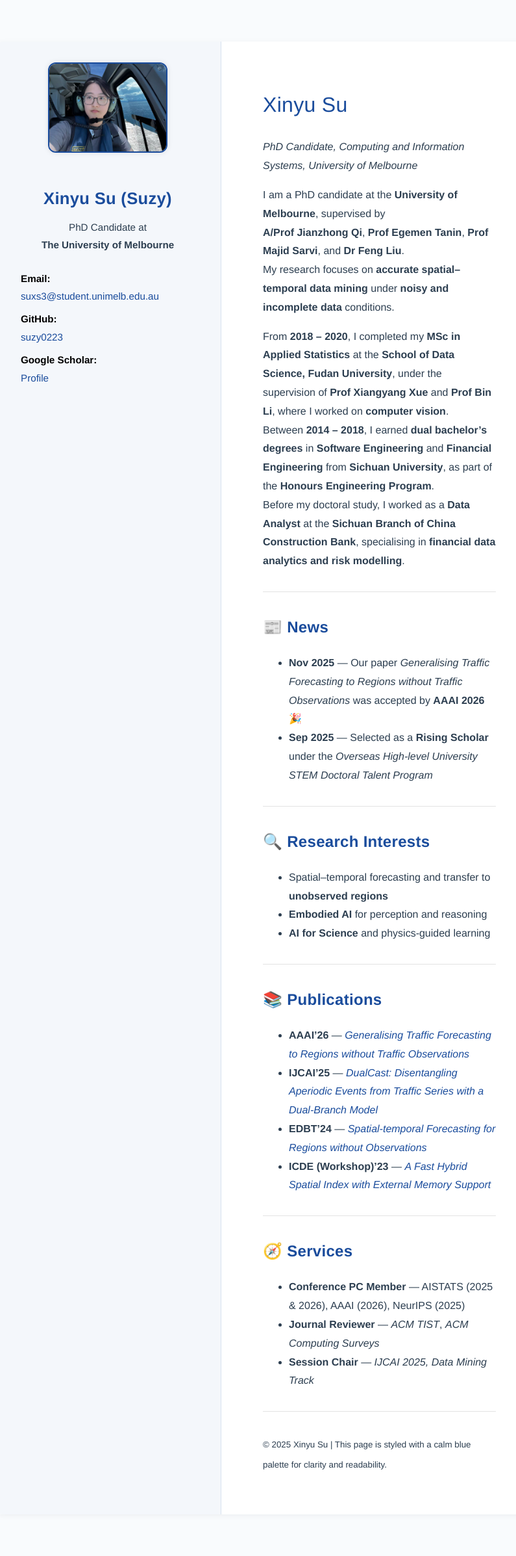
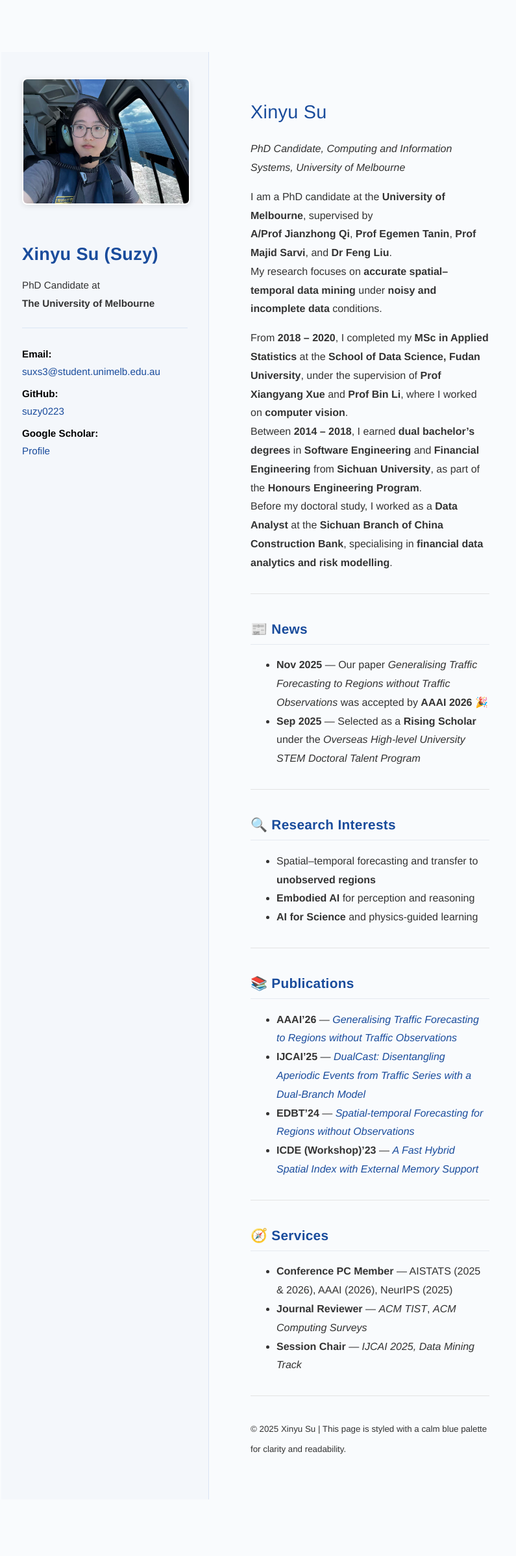
Before and after one commit to xy-su/xy-su.github.io, a Jekyll site: the page built from index.md, in a window 1280 px wide. Shown: the whole page at 65% size, without its empty margins (230-1025 px from the left). Built offline with Jekyll 4.4.1, drawn with Linux system fonts in a browser that asks for light colours.

Commit message:
Update default.html

```diff
--- a/_layouts/default.html
+++ b/_layouts/default.html
@@ -7,55 +7,58 @@
   <style>
     body {
       font-family: "Helvetica Neue", Arial, sans-serif;
+      background-color: #f9fbfd;
       color: #2c3e50;
-      background-color: #f9fbfd;
+      margin: 0;
       line-height: 1.7;
-      margin: 0;
     }
 
-    .container {
+    .wrapper {
       display: flex;
       flex-direction: row;
-      width: 95%;
+      justify-content: center;
       max-width: 2200px;
-      margin: 2rem auto;
-      background: #fff;
-      border-radius: 12px;
-      box-shadow: 0 2px 10px rgba(0,0,0,0.05);
-      overflow: hidden;
+      margin: 3rem auto;
+      padding: 0 2rem;
     }
 
     aside {
-      flex: 0 0 300px;
+      width: 320px;
       background-color: #f4f7fb;
-      padding: 2rem 1.5rem;
-      border-right: 1px solid #d8e1f0;
-      text-align: center;
+      border-right: 1px solid #d9e3f5;
+      padding: 2.5rem 2rem;
+      box-sizing: border-box;
     }
 
     aside img {
-      width: 180px;
-      border-radius: 12px;
-      border: 2px solid #1a4c9c;
-      box-shadow: 0 0 8px rgba(0,0,0,0.1);
-      margin-bottom: 1rem;
+      width: 100%;
+      border-radius: 8px;
+      box-shadow: 0 2px 8px rgba(0,0,0,0.1);
+      border: 2px solid #fff;
+      margin-bottom: 1.2rem;
     }
 
-    aside h2 {
+    aside h1 {
+      font-size: 1.7rem;
       color: #1a4c9c;
-      margin-bottom: 0.5rem;
-      font-size: 1.6rem;
+      font-weight: 700;
+      margin-bottom: 0.6rem;
     }
 
     aside p {
       font-size: 0.95rem;
-      margin: 0.5rem 0;
+      color: #333;
+      margin: 0.4rem 0;
     }
 
     aside .contact {
-      text-align: left;
       margin-top: 1.5rem;
-      padding-left: 1rem;
+      border-top: 1px solid #dbe6f5;
+      padding-top: 1.2rem;
+    }
+
+    aside .contact p {
+      margin: 0.4rem 0;
     }
 
     aside .contact b {
@@ -74,11 +77,27 @@
     main {
       flex: 1;
       padding: 3rem 4rem;
+      box-sizing: border-box;
     }
 
-    main h1, main h2 {
+    main h1 {
       color: #1a4c9c;
+      margin-bottom: 0.5rem;
+      font-size: 1.8rem;
       font-weight: 700;
+    }
+
+    main h2 {
+      color: #1a4c9c;
+      font-size: 1.3rem;
+      margin-top: 2.2rem;
+      border-bottom: 1px solid #e5eaf0;
+      padding-bottom: 0.3rem;
+    }
+
+    main p, main li {
+      font-size: 1rem;
+      color: #333;
     }
 
     hr {
@@ -90,10 +109,11 @@
 </head>
 
 <body>
-  <div class="container">
+  <div class="wrapper">
+    <!-- Left column -->
     <aside>
       <img src="{{ site.logo | relative_url }}" alt="Profile photo">
-      <h2>{{ site.title }}</h2>
+      <h1>{{ site.title }}</h1>
       <p>PhD Candidate at<br><strong>The University of Melbourne</strong></p>
 
       <div class="contact">
@@ -103,6 +123,7 @@
       </div>
     </aside>
 
+    <!-- Right column -->
     <main>
       {{ content }}
     </main>
```
